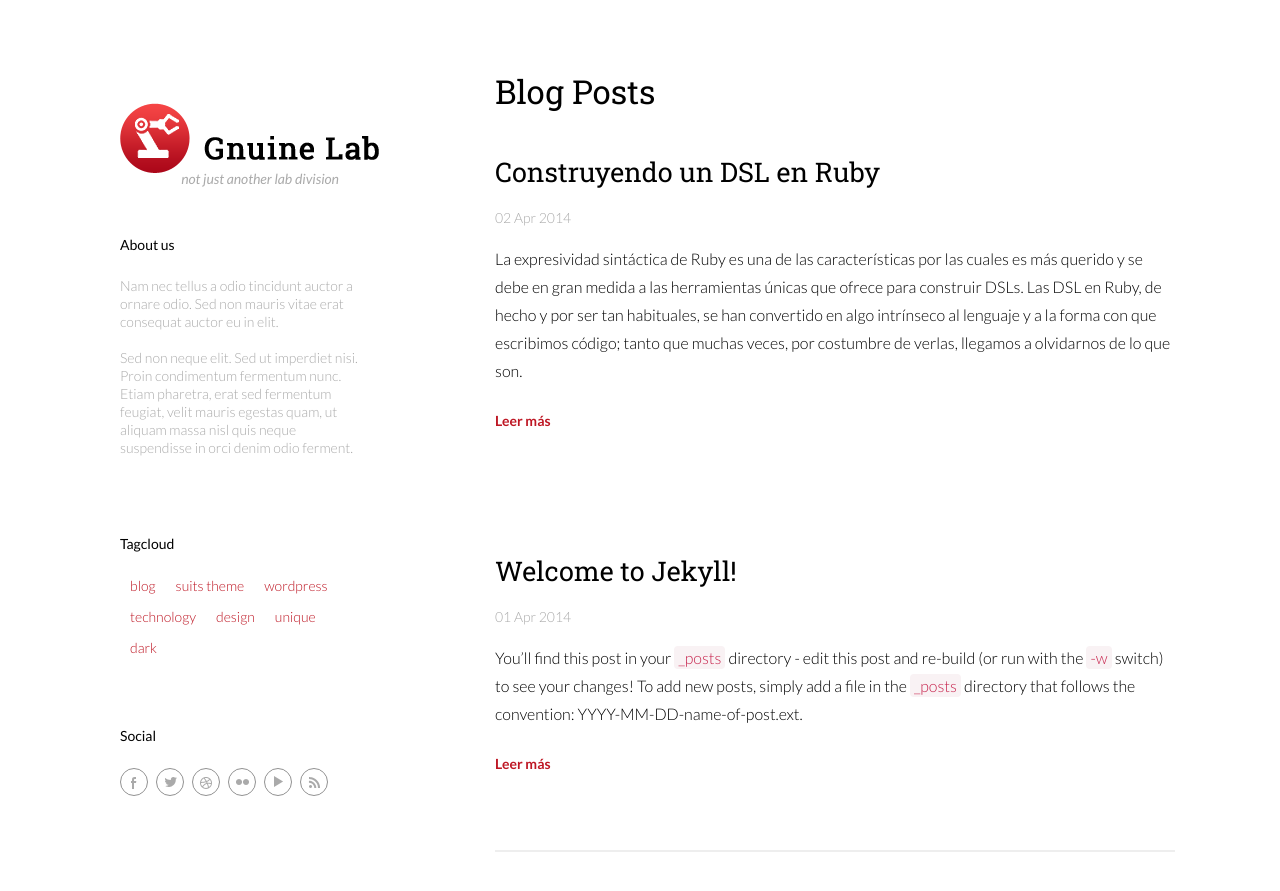
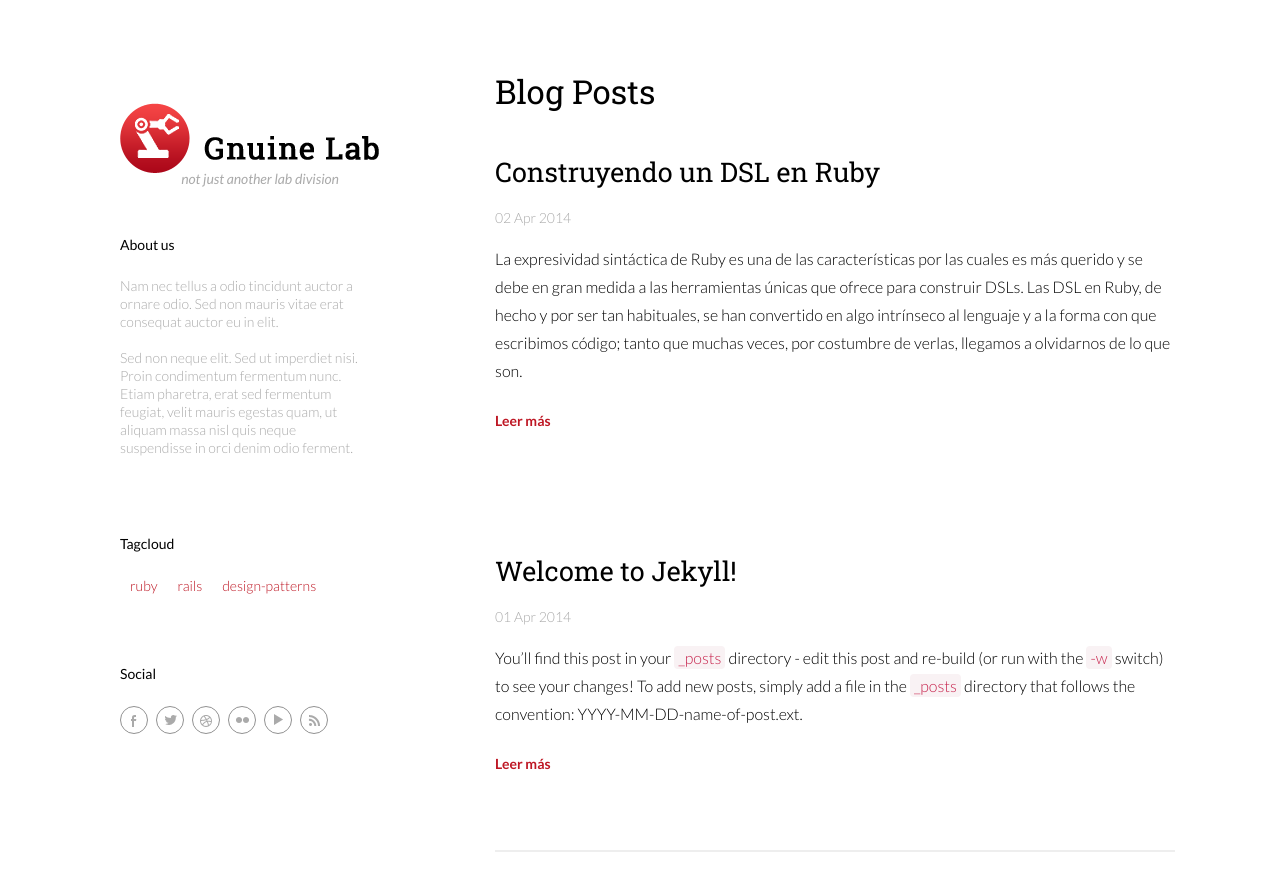
Before and after one commit to hizai/gnuine-lab, a Jekyll site: the page built from index.html, in a window 1280 px wide and 972 px high. Shown: the top 891 px of the window. Built offline with Jekyll 4.4.1, drawn with Linux system fonts in a browser that asks for light colours; nearby versions of some CDN libraries; library files that are not in the unit come from our copies; Markdown is read by kramdown in place of the engine named in the settings; the list of posts is cut into pages by our own code.

Commit message:
Tagging functionality implemented

```diff
--- /dev/null
+++ b/_includes/shared/list_page.html
@@ -0,0 +1,12 @@
+<div class="page">
+  <div id="home">
+    <h1>{{ include.title }}</h1>
+    <div class="posts">
+      {% for post in include.post_list %}
+        {% include abstract_post.html param=post %}
+      {% endfor %}
+    </div>
+  </div>
+</div>
+
+{% include pagination.html %}
--- a/_layouts/default.html
+++ b/_layouts/default.html
@@ -74,13 +74,9 @@
                   <h3>Tagcloud</h3>
                   <div class="widget-content">
                     <div class="tagcloud">
-                      <a href="#">blog</a>
-                      <a href="#">suits theme</a>
-                      <a href="#">wordpress</a>
-                      <a href="#">technology</a>
-                      <a href="#">design</a>
-                      <a href="#">unique</a>
-                      <a href="#">dark</a>
+                      {% for category in site.categories %}
+                        <a href="/{{ category | first | slugize }}/">{{ category | first }}</a>
+                      {% endfor %}
                     </div>
                   </div>
                 </div>
--- /dev/null
+++ b/design-patterns/index.html
@@ -0,0 +1,6 @@
+---
+layout: default
+title: Gnuine Lab&#58; Tag Design Patterns
+---
+
+{% include shared/list_page.html post_list=site.categories.design-patterns title='Design Patterns posts' %}
--- a/index.html
+++ b/index.html
@@ -3,15 +3,4 @@
 title: Gnuine Lab
 ---
 
-<div class="page">
-  <div id="home">
-    <h1>Blog Posts</h1>
-    <div class="posts">
-      {% for post in paginator.posts %}
-        {% include abstract_post.html param=post %}
-      {% endfor %}
-    </div>
-  </div>
-</div>
-
-{% include pagination.html %}
+{% include shared/list_page.html post_list=paginator.posts title='Blog Posts' %}
--- /dev/null
+++ b/rails/index.html
@@ -0,0 +1,6 @@
+---
+layout: default
+title: Gnuine Lab&#58; Tag Rails
+---
+
+{% include shared/list_page.html post_list=site.categories.rails title='Rails posts' %}
--- /dev/null
+++ b/ruby/index.html
@@ -0,0 +1,6 @@
+---
+layout: default
+title: Gnuine Lab&#58; Tag Ruby
+---
+
+{% include shared/list_page.html post_list=site.categories.ruby title='Ruby posts' %}
```
Also changed, not shown: _posts/2014-04-01-welcome-to-jekyll.md (+1 -1 lines).
